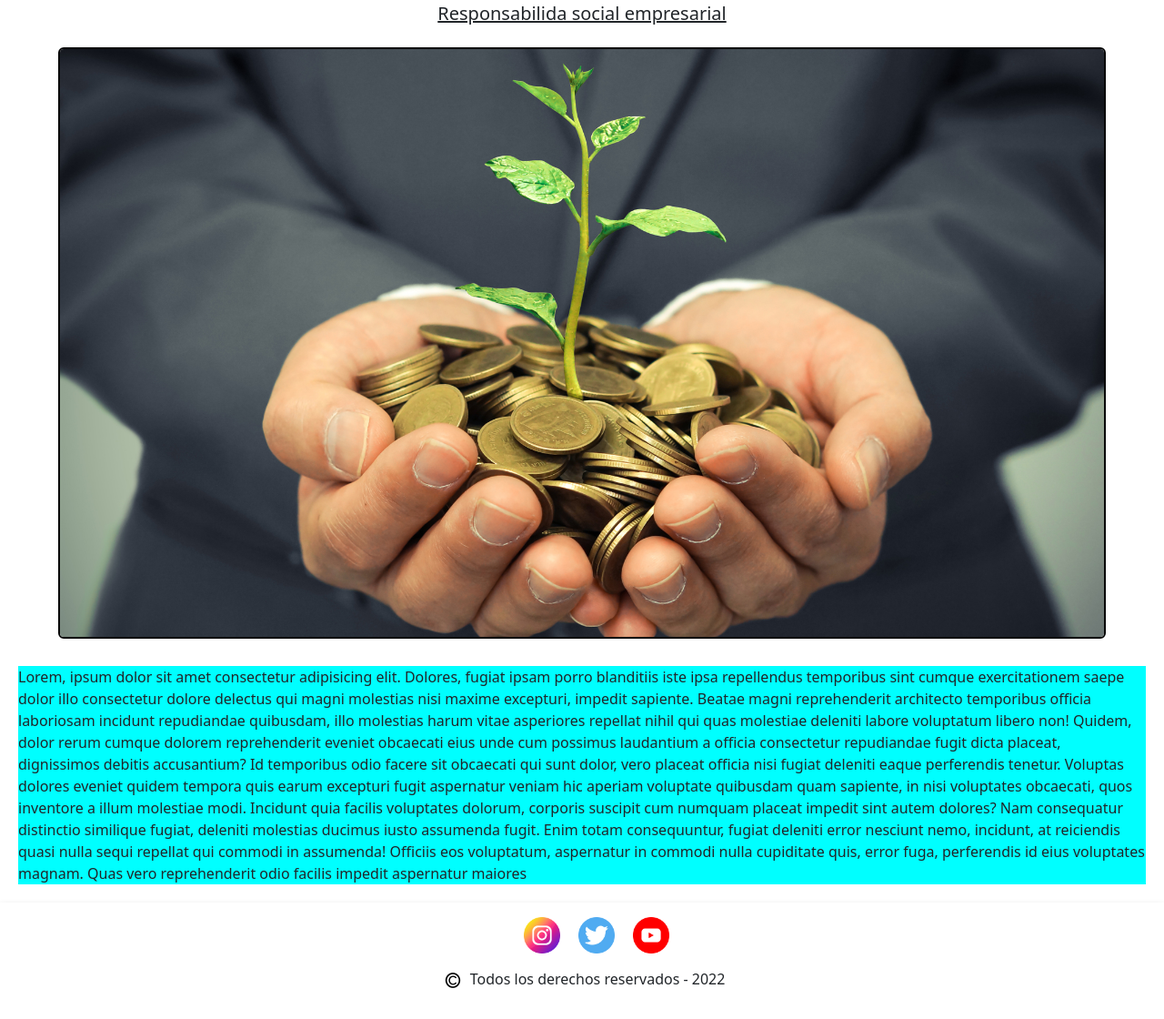
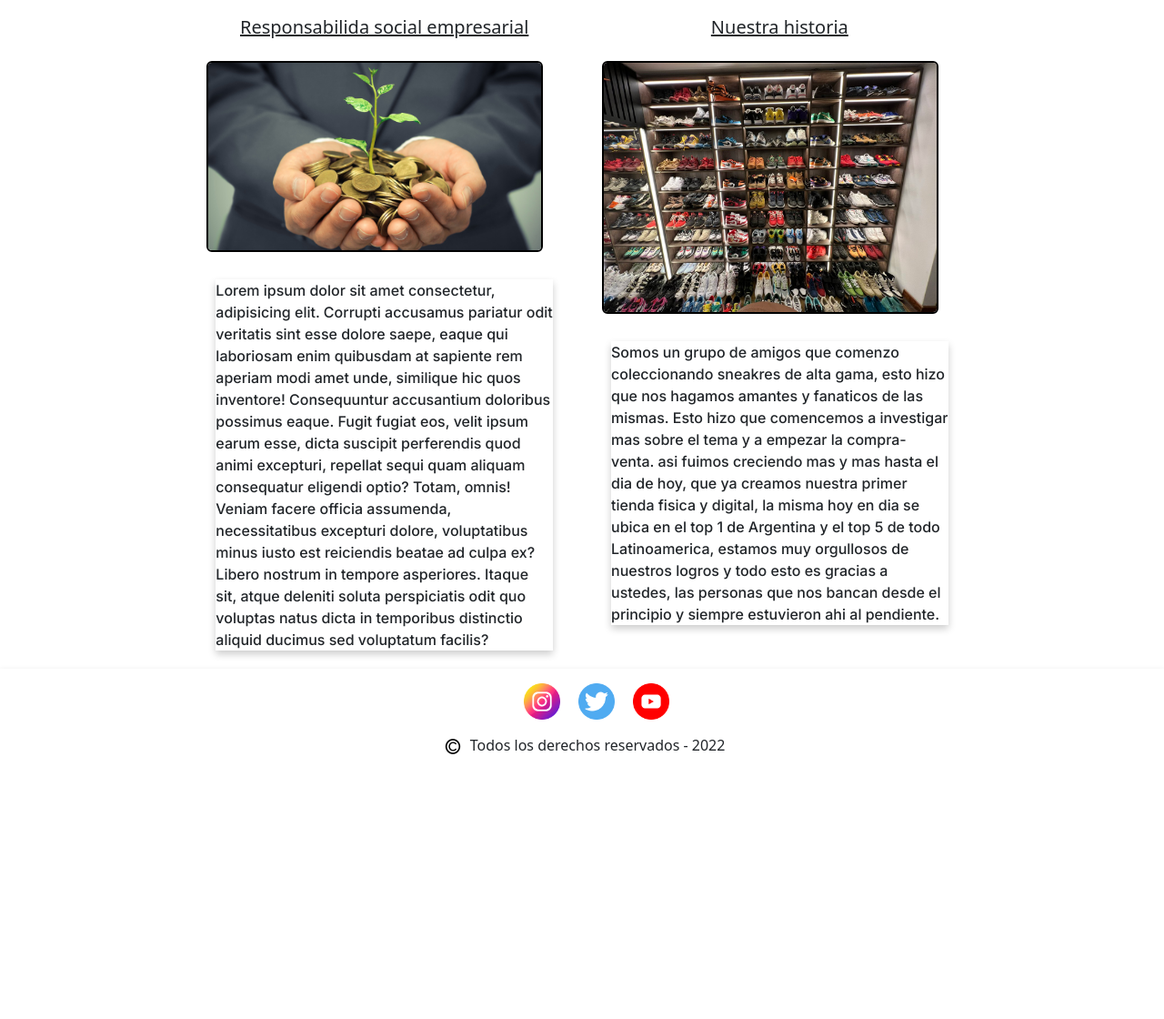
Before and after one commit to Fran-Driussi/MiPrimerProyecto, a website: page pages/acerca_de_nos.html in a window 1280 px wide. Shown: the part 157-1277 px from the top of the page at 91% size. After the commit the page ends 1020 px from the top, so only its background shows below. Drawn offline with nearby package versions, Linux system fonts and the light colour scheme.

Commit message:
Aplicando SEO

```diff
--- a/pages/acerca_de_nos.html
+++ b/pages/acerca_de_nos.html
@@ -5,8 +5,10 @@
     <meta charset="UTF-8">
     <meta http-equiv="X-UA-Compatible" content="IE=edge">
     <meta name="viewport" content="width=device-width, initial-scale=1.0">
+    <meta name="description" content="Nuestra historia, como llegamos a donde estamos.">
+    <meta name="keywords" content="historia, rse, responsabiliad">
     <title>Bolt | Sobre nosotros</title>
-    <link rel="shortcut icon" href="../assets/Imagenes/Icono.png">
+    <link rel="shortcut icon" href="../assets/Imagenes/Icono.svg">
     <link href="https://cdn.jsdelivr.net/npm/bootstrap@5.2.2/dist/css/bootstrap.min.css" rel="stylesheet"
         integrity="sha384-Zenh87qX5JnK2Jl0vWa8Ck2rdkQ2Bzep5IDxbcnCeuOxjzrPF/et3URy9Bv1WTRi" crossorigin="anonymous">
     <link rel="stylesheet" href="../css/style.css">
@@ -58,36 +60,44 @@
 
     <main class="root-nos">
 
+        <h2 class="titulo-nos"> <strong>Sobre nosotros</strong> </h2>
 
+        <div class="row justify-content-center">
+            <div class="col-lg-4 col-md-6 col-xs-12  ">
+                <h3 class="subtitulo-nos"> Responsabilida social empresarial</h3>
+                <div>
+                    <img class="img-fluid rounded" src="../assets/Imagenes/rse-nostros.jpg" alt="rse">
+                </div>
+                <p class="texto-nos clearfix">Lorem ipsum dolor sit amet consectetur, adipisicing elit. Corrupti
+                    accusamus pariatur odit veritatis sint esse dolore saepe, eaque qui laboriosam enim quibusdam at
+                    sapiente rem aperiam modi amet unde, similique hic quos inventore! Consequuntur accusantium
+                    doloribus possimus eaque. Fugit fugiat eos, velit ipsum earum esse, dicta suscipit perferendis quod
+                    animi excepturi, repellat sequi quam aliquam consequatur eligendi optio? Totam, omnis! Veniam facere
+                    officia assumenda, necessitatibus excepturi dolore, voluptatibus minus iusto est reiciendis beatae
+                    ad culpa ex? Libero nostrum in tempore asperiores. Itaque sit, atque deleniti soluta perspiciatis
+                    odit quo voluptas natus dicta in temporibus distinctio aliquid ducimus sed voluptatum facilis? </p>
+            </div>
+            <div class="col col-lg-4 col-md-6 col-xs-12">
+                <h3 class="subtitulo-nos"> Nuestra historia</h3>
 
-        <div>
-            <h2 class="titulo-nos"> <strong>Sobre nosotros</strong> </h2>
-            <h3 class="subtitulo-nos">Responsabilida social empresarial</h3>
-            <div class="d-flex justify-content-center">
-                <img class="img-fluid rounded" src="../assets/Imagenes/rse-nostros.jpg" alt="">
+                <div>
+                    <img class="img-fluid rounded" src="../assets/Imagenes/nuestra-historia.jpeg"
+                        alt="nuestra historia">
+                </div>
+                <p class="texto-nos clearfix">
+                    Somos un grupo de amigos que comenzo coleccionando sneakres de alta gama, esto hizo que nos hagamos
+                    amantes y fanaticos de las mismas. Esto hizo que comencemos a investigar mas sobre el tema y a
+                    empezar la compra-venta. asi fuimos creciendo mas y mas hasta el dia de hoy, que ya creamos nuestra
+                    primer tienda fisica y digital, la misma hoy en dia se ubica en el top 1 de Argentina y el top 5 de
+                    todo Latinoamerica, estamos muy orgullosos de nuestros logros y todo esto es gracias a ustedes, las
+                    personas que nos bancan desde el principio y siempre estuvieron ahi al pendiente.
+                </p>
             </div>
-            <p class="texto-nos clearfix">Lorem, ipsum dolor sit amet consectetur adipisicing elit. Dolores, fugiat
-                ipsam porro
-                blanditiis iste
-                ipsa repellendus temporibus sint cumque exercitationem saepe dolor illo consectetur dolore delectus qui
-                magni molestias nisi maxime excepturi, impedit sapiente. Beatae magni reprehenderit architecto
-                temporibus officia laboriosam incidunt repudiandae quibusdam, illo molestias harum vitae asperiores
-                repellat nihil qui quas molestiae deleniti labore voluptatum libero non! Quidem, dolor rerum cumque
-                dolorem reprehenderit eveniet obcaecati eius unde cum possimus laudantium a officia consectetur
-                repudiandae fugit dicta placeat, dignissimos debitis accusantium? Id temporibus odio facere sit
-                obcaecati qui sunt dolor, vero placeat officia nisi fugiat deleniti eaque perferendis tenetur. Voluptas
-                dolores eveniet quidem tempora quis earum excepturi fugit aspernatur veniam hic aperiam voluptate
-                quibusdam quam sapiente, in nisi voluptates obcaecati, quos inventore a illum molestiae modi. Incidunt
-                quia facilis voluptates dolorum, corporis suscipit cum numquam placeat impedit sint autem dolores? Nam
-                consequatur distinctio similique fugiat, deleniti molestias ducimus iusto assumenda fugit. Enim totam
-                consequuntur, fugiat deleniti error nesciunt nemo, incidunt, at reiciendis quasi nulla sequi repellat
-                qui commodi in assumenda! Officiis eos voluptatum, aspernatur in commodi nulla cupiditate quis, error
-                fuga, perferendis id eius voluptates magnam. Quas vero reprehenderit odio facilis impedit aspernatur
-                maiores </p>
+        </div>
 
 
 
-        </div>
+
 
     </main>
 
--- a/scss/style.scss
+++ b/scss/style.scss
@@ -119,15 +119,6 @@ header {
     }
 }
 
-@media (max-width: 767px) {
-    .card{
-        display: flex;
-        justify-content: center;
-        align-items: center;
-        align-content: center;
-    }
-
-}
 
 /*galeria*/
 .titulo-gale {
@@ -233,8 +224,6 @@ input[type=submit] {
 }
 
 .subtitulo-nos {
-    display: flex;
-    justify-content: center;
     margin: 15px;
     font-size: 20px;
     text-decoration: underline;
@@ -244,6 +233,7 @@ input[type=submit] {
     margin: 20px;
     justify-content: center;
     background-color: $background-color_3;
+    font-size: "inter", "sans-serif";
 }
 
 .root-nos {
```
Also changed, not shown: index.html (+7 -5 lines), pages/catalogo.html (+7 -5 lines), pages/contacto.html (+3 -1 lines), pages/galeria.html (+3 -1 lines), assets/Imagenes/Icono.svg (added), assets/Imagenes/nuestra-historia.jpeg (added), css/style.css.
